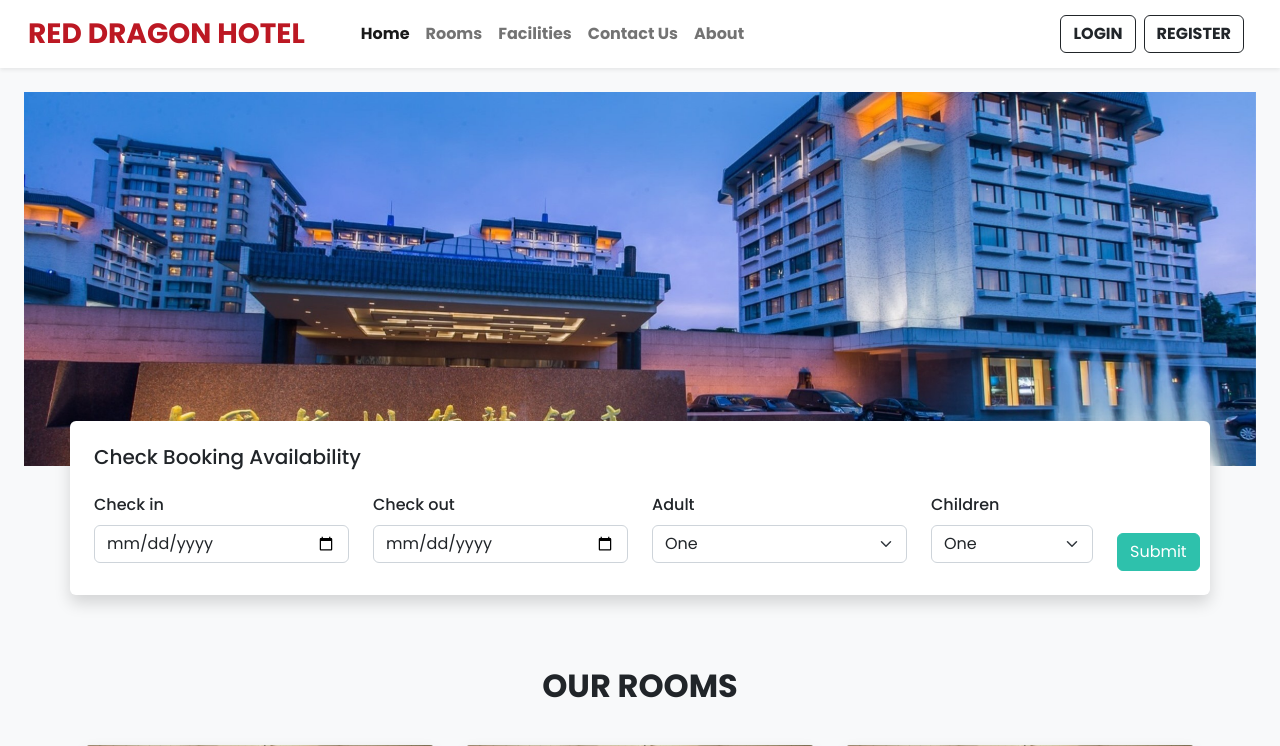
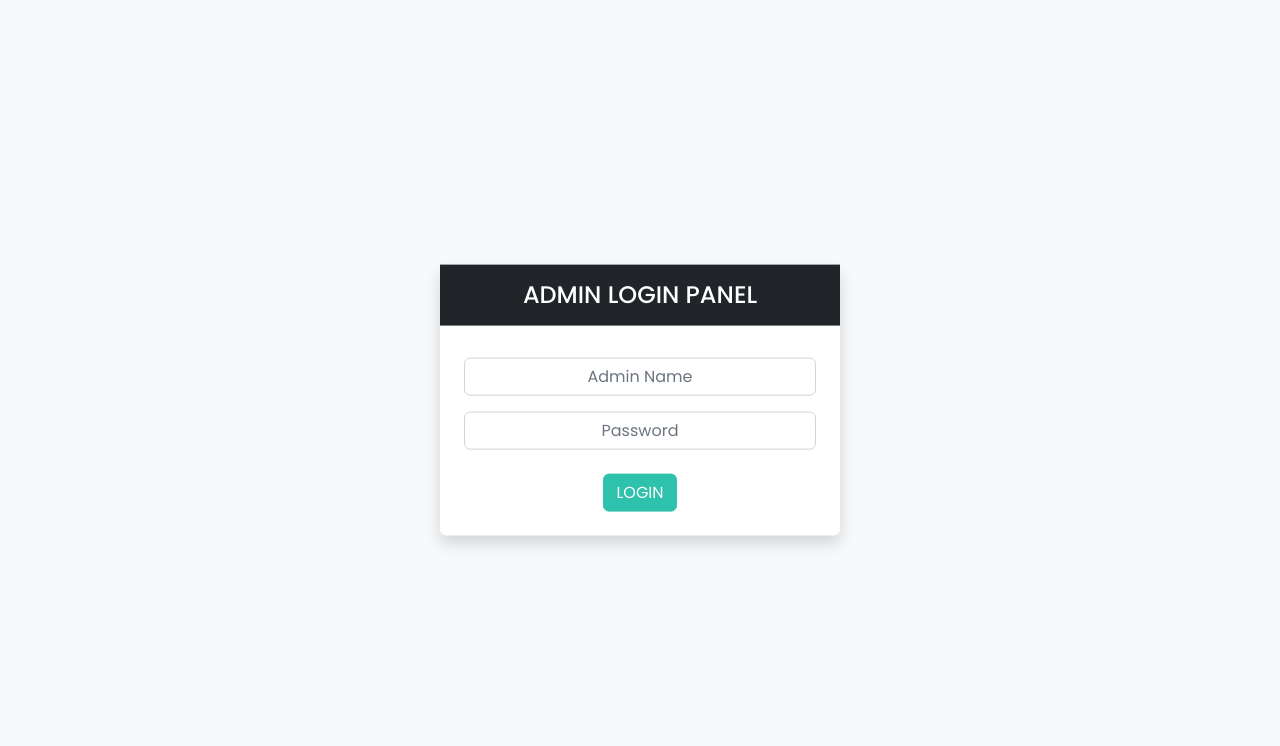
Before and after one commit to LnzMigll14/hotel-management-system, a PHP site: page /admin/index.php in a window 1280 px wide. Shown: the top 746 px of the page. After the commit the page ends 547 px from the top, so only its background shows below. Run offline with PHP 8.4, Linux system fonts and the light colour scheme; some libraries are stand-ins or nearby versions.

Commit message:
Added admin folder with subfolders (CSS and inc) and designed the admin login page

```diff
--- a/about.php
+++ b/about.php
@@ -3,6 +3,7 @@
 
 <head>
   <meta charset="UTF-8" />
+  <meta http-equiv="X-UA-Compatible" content="IE=edge">
   <meta name="viewport" content="width=device-width, initial-scale=1.0" />
   <title>RED DRAGON HOTEL | FACILITIES</title>
 
--- /dev/null
+++ b/admin/inc/links.php
@@ -0,0 +1,20 @@
+<link
+    href="https://fonts.googleapis.com/css2?family=Poppins:ital,wght@0,100;0,200;0,300;0,400;0,500;0,600;0,700;0,800;0,900;1,100;1,200;1,300;1,400;1,500;1,600;1,700;1,800;1,900&display=swap"
+    rel="stylesheet" />
+<link
+    rel="stylesheet"
+    href="https://cdn.jsdelivr.net/npm/bootstrap-icons@1.11.3/font/bootstrap-icons.min.css" />
+
+<link
+    href="https://cdn.jsdelivr.net/npm/bootstrap@5.2.3/dist/css/bootstrap.min.css"
+    rel="stylesheet"
+    integrity="sha384-rbsA2VBKQhggwzxH7pPCaAqO46MgnOM80zW1RWuH61DGLwZJEdK2Kadq2F9CUG65"
+    crossorigin="anonymous" />
+<link
+    rel="stylesheet"
+    href="https://cdnjs.cloudflare.com/ajax/libs/font-awesome/6.6.0/css/all.min.css"
+    integrity="sha512-Kc323vGBEqzTmouAECnVceyQqyqdsSiqLQISBL29aUW4U/M7pSPA/gEUZQqv1cwx4OnYxTxve5UMg5GT6L4JJg=="
+    crossorigin="anonymous"
+    referrerpolicy="no-referrer" />
+
+<link rel="stylesheet" href="/css/common.css" />
--- /dev/null
+++ b/admin/inc/scripts.php
@@ -0,0 +1,5 @@
+<script
+    src="https://cdn.jsdelivr.net/npm/bootstrap@5.2.3/dist/js/bootstrap.bundle.min.js"
+    integrity="sha384-kenU1KFdBIe4zVF0s0G1M5b4hcpxyD9F7jL+jjXkk+Q2h455rYXK/7HAuoJl+0I4"
+    crossorigin="anonymous">
+</script>
--- /dev/null
+++ b/admin/index.php
@@ -0,0 +1,46 @@
+<!DOCTYPE html>
+<html lang="en">
+
+<head>
+    <meta charset="UTF-8">
+    <meta http-equiv="X-UA-Compatible" content="IE=edge">
+    <meta name="viewport" content="width=device-width, initial-scale=1.0">
+    <title>RED DRAGON HOTEL | ADMIN PANEL</title>
+    <?php require('inc/links.php'); ?>
+    <style>
+        div.login-form {
+            position: absolute;
+            top: 50%;
+            left: 50%;
+            transform: translate(-50%, -50%);
+            width: 400px;
+
+        }
+    </style>
+
+</head>
+
+<body class="bg-light">
+
+
+    <div class="login-form text-center rounded bg-white shadow over overflow-none">
+        <form>
+            <h4 class="bg-dark text-white py-3">ADMIN LOGIN PANEL</h4>
+            <div class="p-4">
+                <div class="mb-3">
+
+                    <input name="admin_name" type="text" class="form-control shadow-none text-center" placeholder="Admin Name" />
+                </div>
+                <div class="mb-4">
+                    <input name="admin_pass" type="password" class="form-control shadow-none text-center" placeholder="Password" />
+                </div>
+                <button type="submit" class="btn text-white custom-bg shadow-none">LOGIN</button>
+            </div>
+        </form>
+    </div>
+
+
+    <?php require('inc/scripts.php'); ?>
+</body>
+
+</html>
--- a/contact.php
+++ b/contact.php
@@ -2,6 +2,7 @@
 <html lang="en">
   <head>
     <meta charset="UTF-8" />
+    <meta http-equiv="X-UA-Compatible" content="IE=edge">
     <meta name="viewport" content="width=device-width, initial-scale=1.0" />
     <title>RED DRAGON HOTEL | FACILITIES</title>
 
--- a/facilities.php
+++ b/facilities.php
@@ -3,6 +3,7 @@
 
 <head>
   <meta charset="UTF-8" />
+  <meta http-equiv="X-UA-Compatible" content="IE=edge">
   <meta name="viewport" content="width=device-width, initial-scale=1.0" />
   <title>RED DRAGON HOTEL | FACILITIES</title>
 
--- a/index.php
+++ b/index.php
@@ -3,6 +3,7 @@
 
 <head>
   <meta charset="UTF-8" />
+  <meta http-equiv="X-UA-Compatible" content="IE=edge">
   <meta name="viewport" content="width=device-width, initial-scale=1.0" />
   <title>RED DRAGON HOTEL | HOME</title>
 
--- a/rooms.php
+++ b/rooms.php
@@ -3,6 +3,7 @@
 
 <head>
   <meta charset="UTF-8" />
+  <meta http-equiv="X-UA-Compatible" content="IE=edge">
   <meta name="viewport" content="width=device-width, initial-scale=1.0" />
   <title>RED DRAGON HOTEL | FACILITIES</title>
 
```
Also changed, not shown: admin/css/common.css (added, +59 -0 lines).
